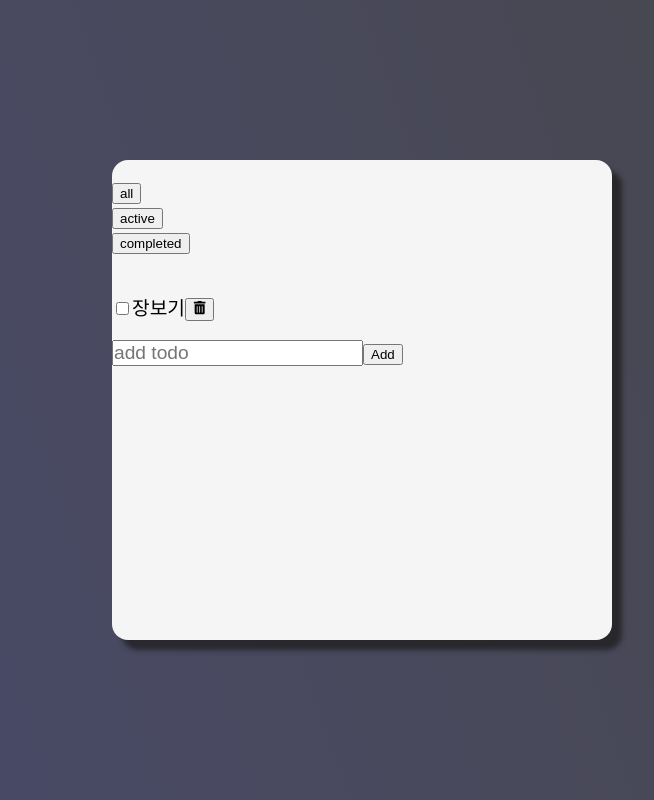
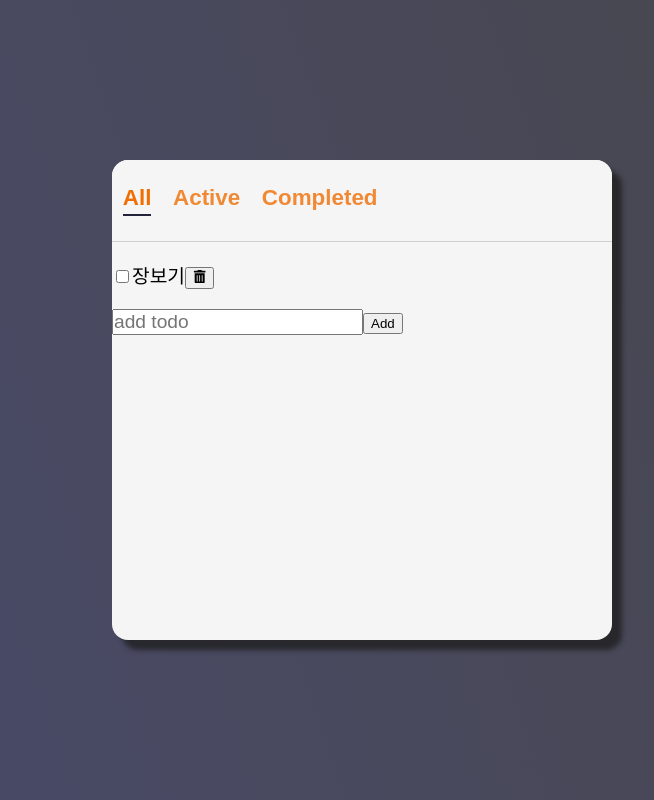
Before and after one commit to Lyuhitto/todo-list, a React (Create React App) app: page / in a window 1280 px wide. Shown: the whole page, without its empty margins (278-932 px from the left). Built offline with nearby package versions, Linux system fonts and the light colour scheme; the HTML template or start-up script is replaced by a standard one.

Commit message:
Add style for Header
Add style for Header component.

```diff
--- a/src/component/Header/Header.jsx
+++ b/src/component/Header/Header.jsx
@@ -1,12 +1,18 @@
 import React from 'react';
+import styles from './Header.module.css';
 
 export default function Header({ filters, filter, onFilterChange }) {
   return (
-    <header>
-      <ul>
+    <header className={styles.header}>
+      <ul className={styles.filters}>
         {filters.map((value, index) => (
           <li key={index}>
-            <button onClick={() => onFilterChange(value)}>{value}</button>
+            <button
+              onClick={() => onFilterChange(value)}
+              className={`${styles.filter} ${filter === value && styles.selected}`}
+            >
+              {value}
+            </button>
           </li>
         ))}
       </ul>
--- /dev/null
+++ b/src/component/Header/Header.module.css
@@ -0,0 +1,31 @@
+.header{
+  display: flex;
+  justify-content: space-between;
+  align-items: center;
+  background-color: var(--color-bg-dark);
+  border-bottom: 1px solid var(--color-grey);
+
+}
+.filters {
+  display: flex;
+}
+.filter {
+  font-size: 1.4rem;
+  margin: 0.3rem;
+  text-transform: capitalize;
+  background-color: transparent;
+  color: var(--color-accent);
+  opacity: 0.8;
+  font-weight: 700;
+  border: none;
+}
+.filter.selected::after {
+  content: '';
+  display: block;
+  margin-top: 0.2rem;
+  border: 1px solid var(--color-text);
+}
+.filter:hover,
+.filter.selected {
+  opacity: 1;
+}
```
